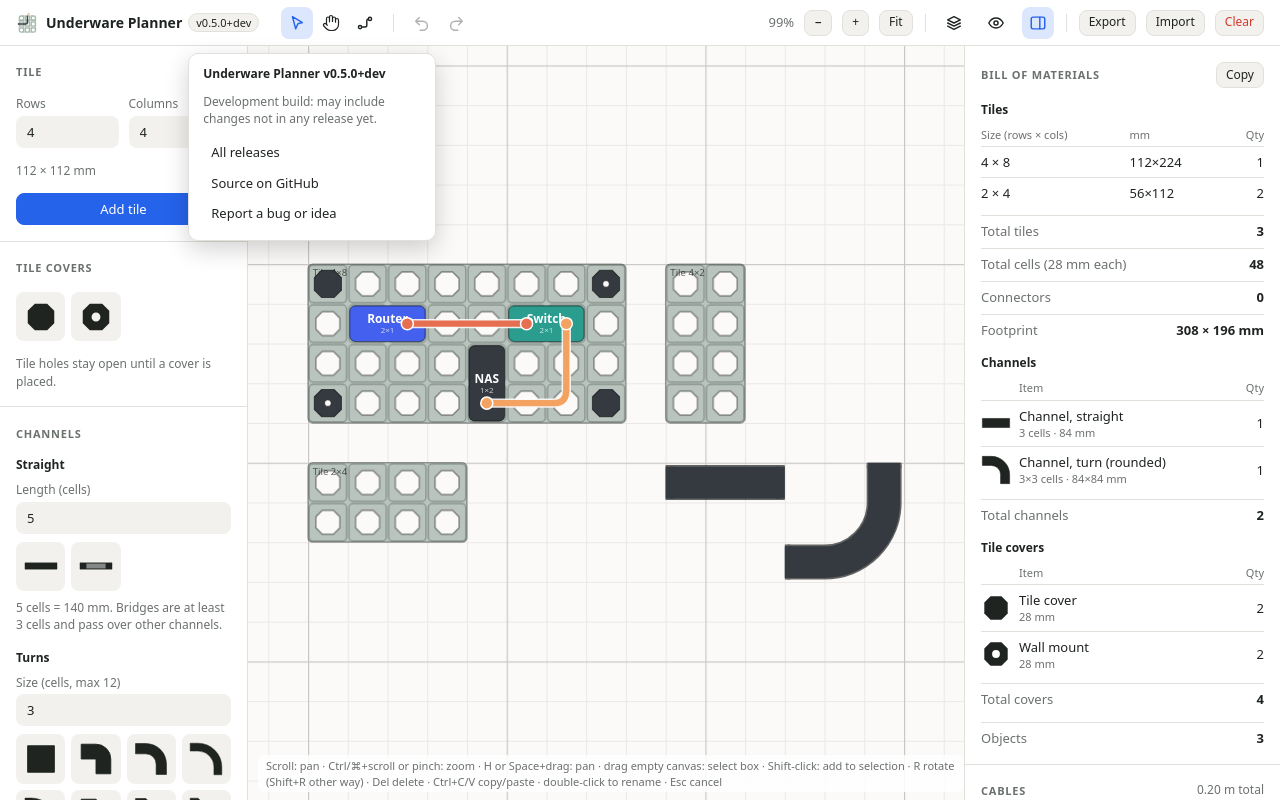
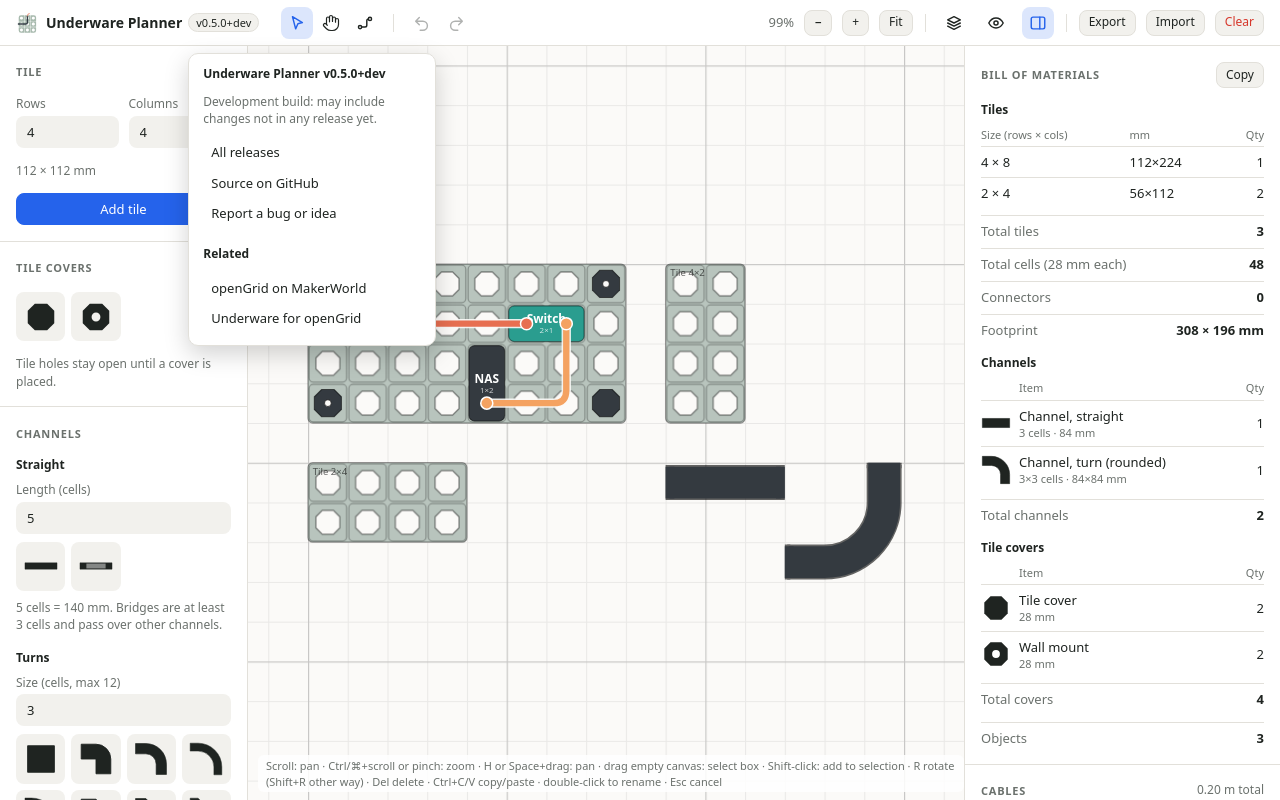
Before and after one commit to mars-3dprints/underware-planner, a React (Vite) app: page / in a window 1280 px wide. Both pictures are taken after a click on the button "About this version". Built offline with nearby package versions, Linux system fonts and the light colour scheme.

Commit message:
feat(ui): link openGrid and Underware in version menu
Co-Authored-By: Claude <noreply@anthropic.com>

```diff
--- a/src/app/VersionMenu.tsx
+++ b/src/app/VersionMenu.tsx
@@ -1,6 +1,14 @@
 import { useCallback, useRef, useState } from 'react';
 import { useDismiss } from '../ui/useDismiss';
-import { IS_RELEASE, NEW_ISSUE_URL, RELEASE_NOTES_URL, REPO_URL, VERSION_LABEL } from './about';
+import {
+  IS_RELEASE,
+  NEW_ISSUE_URL,
+  OPENGRID_URL,
+  RELEASE_NOTES_URL,
+  REPO_URL,
+  UNDERWARE_URL,
+  VERSION_LABEL,
+} from './about';
 
 const external = { target: '_blank', rel: 'noreferrer' } as const;
 
@@ -41,6 +49,15 @@ export function VersionMenu() {
               Report a bug or idea
             </a>
           </nav>
+          <span className="sub menusub">Related</span>
+          <nav className="menulinks">
+            <a href={OPENGRID_URL} {...external}>
+              openGrid on MakerWorld
+            </a>
+            <a href={UNDERWARE_URL} {...external}>
+              Underware for openGrid
+            </a>
+          </nav>
         </div>
       )}
     </span>
--- a/src/app/about.ts
+++ b/src/app/about.ts
@@ -8,3 +8,8 @@ export const IS_RELEASE = import.meta.env.MODE === 'release';
 /** `v0.4.0` for a release; `v0.4.0+dev` for any other build, which may include unreleased changes. */
 export const VERSION_LABEL = `v${version}${IS_RELEASE ? '' : '+dev'}`;
 export const RELEASE_NOTES_URL = IS_RELEASE ? `${REPO_URL}/releases/tag/v${version}` : `${REPO_URL}/releases`;
+
+/** MakerWorld pages for the openGrid system and its Underware channels, which this app plans for. */
+export const OPENGRID_URL =
+  'https://makerworld.com/en/models/1179191-opengrid-wall-desk-mounting-framework-ecosystem#profileId-1190225';
+export const UNDERWARE_URL = 'https://makerworld.com/en/models/1175037-underware-for-opengrid';
--- a/src/styles/toolbar.css
+++ b/src/styles/toolbar.css
@@ -40,6 +40,9 @@
 .menulinks {
   display: flex;
   flex-direction: column;
+}
+.menusub {
+  margin-top: 8px;
 }
 .menulinks a {
   text-decoration: none;
```
Also changed, not shown: 2 other files (tests, documents, lock files or other folders).
